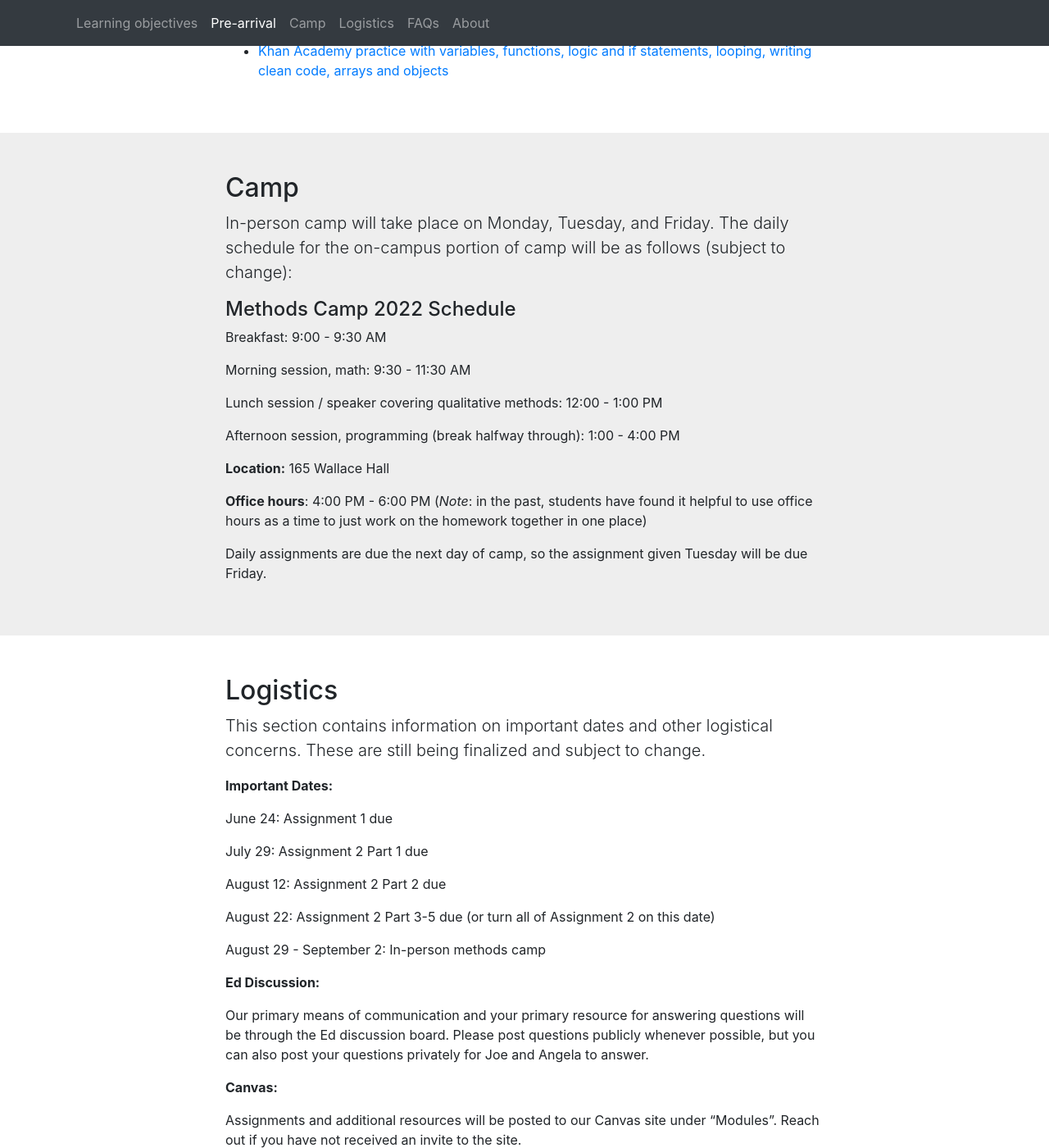
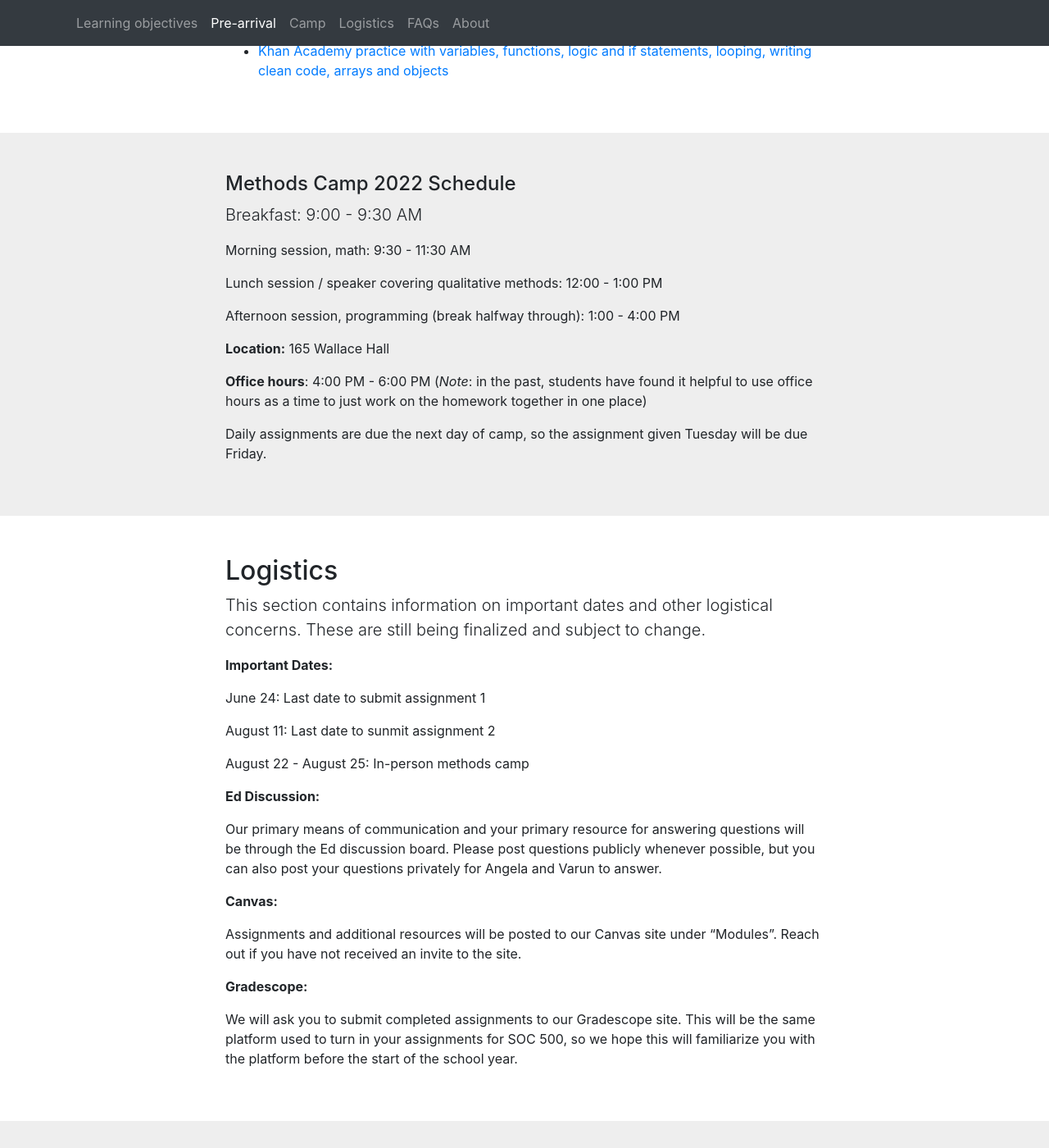
Before and after one commit to bstewart/princeton_methods_camp, a Jekyll site: the page built from index.md, in a window 1280 px wide and 1400 px high, scrolled down 3045 px. Shown: the whole window at 82% size. Built offline with Jekyll 4.4.1, drawn with Linux system fonts in a browser that asks for light colours; some of the changed text lies outside the part shown.

Commit message:
small changes to text (e.g. dates)

```diff
--- a/about.md
+++ b/about.md
@@ -9,6 +9,7 @@ The Sociology Summer Methods Camp began in 2016, and the materials that we curre
 - 2020: Liv Mann, Joe Sageman (graduate student instructors) and Brandon Stewart (faculty adviser).
 - 2021: No camp offered
 - 2022: Joe Sageman, Angela Li (graduate student instructors) and Brandon Stewart (faculty adviser).
+- 2023: Angela Li, Varun Satish (graduate student instructors) and Matthew Salganik (faculty adviser).
 
 We would also like to acknowledge the many other people who have shaped the material including: the instructional staff of the Math Camp for the Department of Politics at Princeton and the instructional staff of the Math Camp for the Department of Government at Harvard.
 
--- a/camp.md
+++ b/camp.md
@@ -1,7 +1,3 @@
-## Camp
-
-In-person camp will take place on Monday, Tuesday, and Friday. The daily schedule for the on-campus portion of camp will be as follows (subject to change):
-
 #### Methods Camp 2022 Schedule
 
 Breakfast: 9:00 - 9:30 AM
--- a/index.md
+++ b/index.md
@@ -23,8 +23,8 @@ navigation:
     url: "#about"
 ---
 
-# Princeton Sociology Summer Methods Camp 2022
+# Princeton Sociology Summer Methods Camp 2023
 
 The Princeton Sociology Summer Methods Camp gives incoming Sociology PhD students a running start at the beginning of their PhD program. The computational and statistical training provides necessary foundation for statistics and methods classes. We understand that participants come into the program with different backgrounds and experiences, and the Summer Methods Camp will be helpful for everyone, regardless of background.
 
-This 2022 Summer Methods Camp will take place on 3 days: Monday, August 29; Tuesday, August 30; and Friday, September 2, 2022. Camp will run from 9am to 4pm in 165 Wallace Hall. Joe Sageman and Angela Li are this year's graduate student instructors and Professor Brandon Stewart is the faculty advisor. There will be 2 summer assignments due over the summer before the in-person portion of Methods Camp.
+This 2023 Summer Methods Camp will take place on 3 days: Monday, August 29; Tuesday, August 30; and Friday, September 2, 2022. Camp will run from 9am to 4pm in 165 Wallace Hall. Angela Li and Varun Satish are this year's graduate student instructors and Professor Matthew Salganik is the faculty advisor. There will be 2 summer assignments due over the summer before the in-person portion of Methods Camp.
--- a/logistics.md
+++ b/logistics.md
@@ -4,19 +4,15 @@ This section contains information on important dates and other logistical concer
 
 **Important Dates:**
 
-June 24: Assignment 1 due
+June 24: Last date to submit assignment 1
 
-July 29: Assignment 2 Part 1 due
+August 11: Last date to sunmit assignment 2
 
-August 12: Assignment 2 Part 2 due
-
-August 22: Assignment 2 Part 3-5 due (or turn all of Assignment 2 on this date)
-
-August 29 - September 2: In-person methods camp
+August 22 - August 25: In-person methods camp
 
 **Ed Discussion:**
 
-Our primary means of communication and your primary resource for answering questions will be through the Ed discussion board. Please post questions publicly whenever possible, but you can also post your questions privately for Joe and Angela to answer.
+Our primary means of communication and your primary resource for answering questions will be through the Ed discussion board. Please post questions publicly whenever possible, but you can also post your questions privately for Angela and Varun to answer.
 
 **Canvas:**
 
```
Also changed, not shown: 1 other file.
